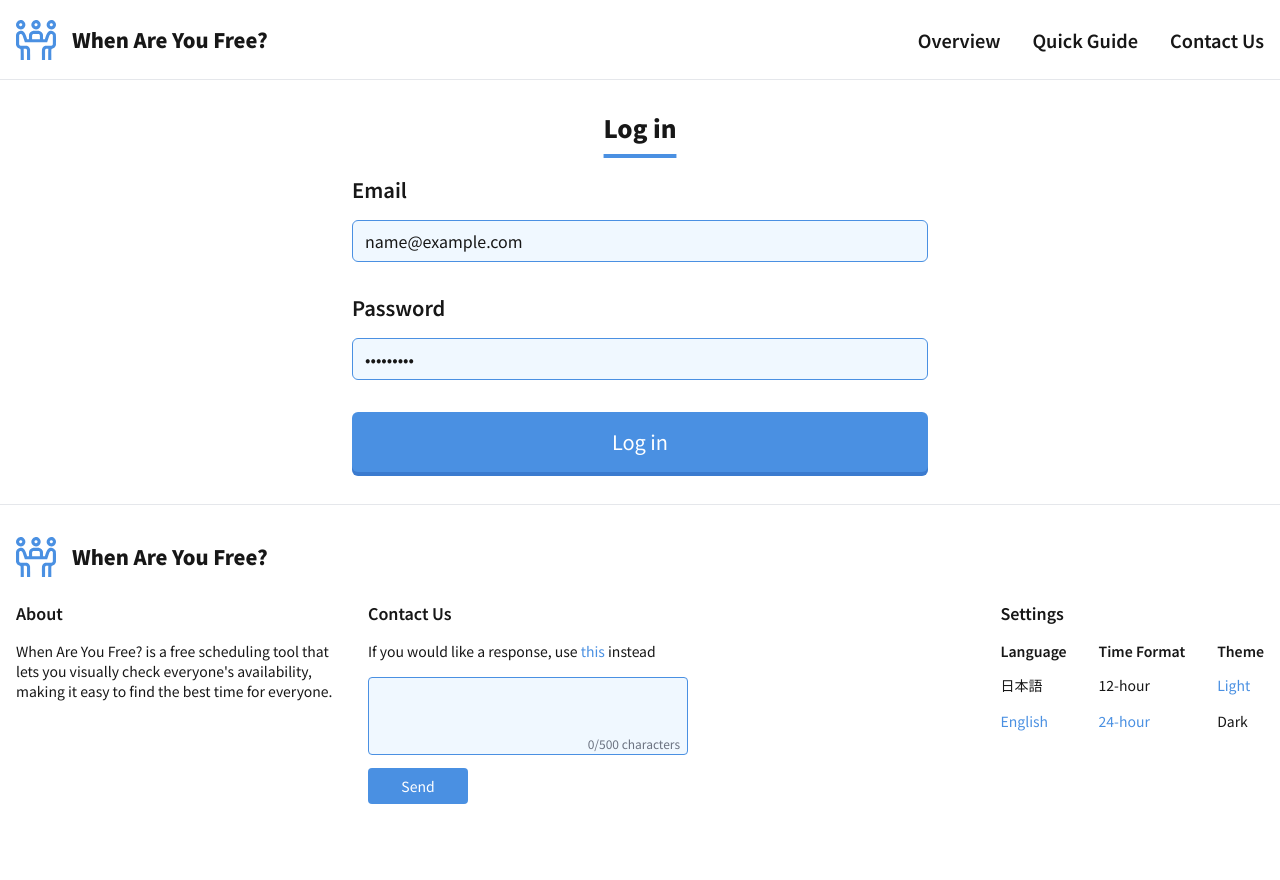
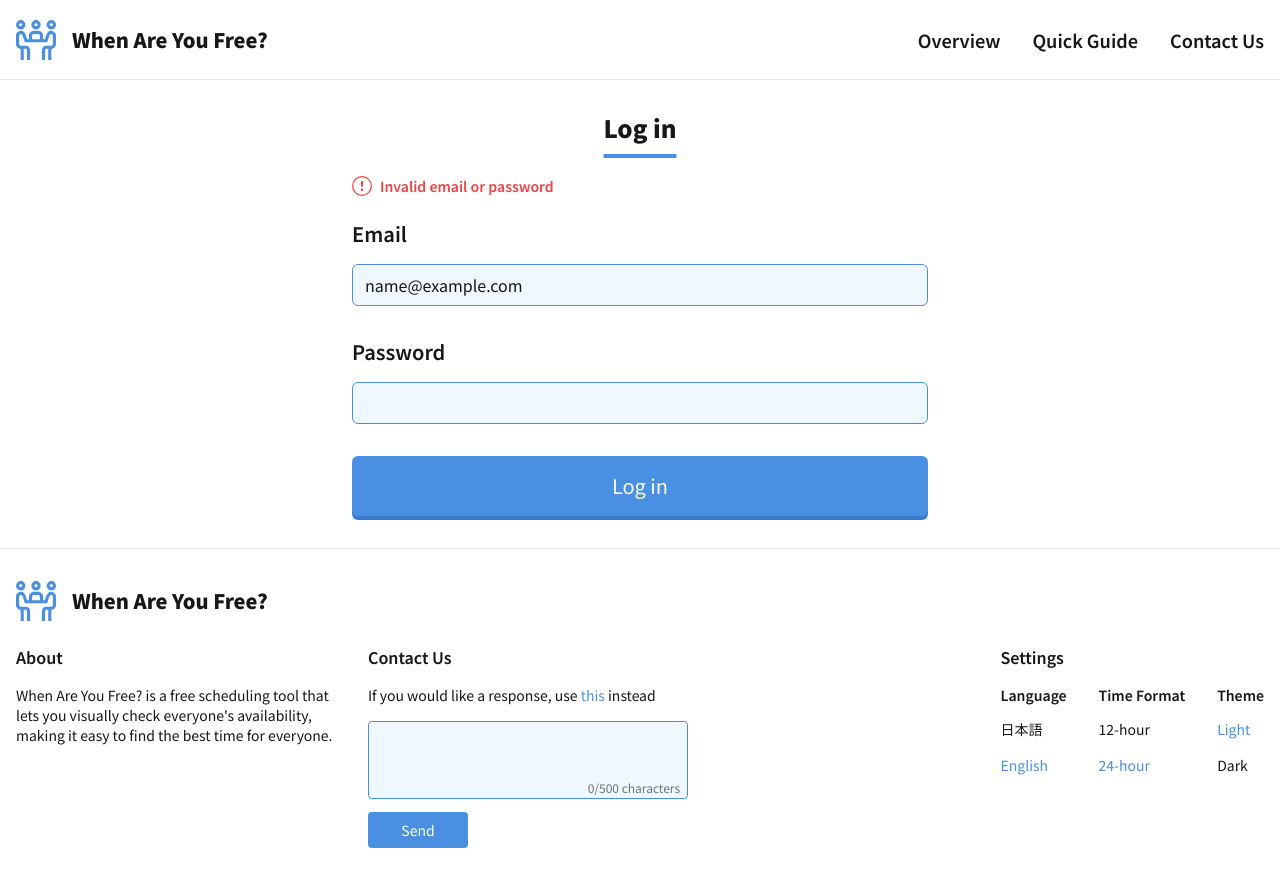
Before and after one commit to takumitoma/itsu-aiteru-scheduler, a Next.js app: page /en/login in a window 1280 px wide. Both pictures are taken after typing "name@example.com", "Sample123" into the empty fields and a click on the button "Log in". Before the commit the page ends 836 px from the top, so only its background shows below. Built offline with nearby package versions, Linux system fonts and the light colour scheme.

Commit message:
feat: add login error handling

```diff
--- a/messages/en.json
+++ b/messages/en.json
@@ -209,7 +209,8 @@
     "login": "Log in",
     "loggingIn": "Logging in...",
     "emailError": "Please enter a valid email",
-    "passwordError": "Please enter your password"
+    "passwordError": "Please enter your password",
+    "loginFail": "Invalid email or password"
   },
   "SignUp": {
     "createAccount": "Create a free account",
--- a/messages/ja.json
+++ b/messages/ja.json
@@ -209,7 +209,8 @@
     "login": "ログイン",
     "loggingIn": "ログイン中... ",
     "emailError": "メールアドレスを正しく入力してください",
-    "passwordError": "パスワードを入力してください"
+    "passwordError": "パスワードを入力してください",
+    "loginFail": "メールアドレスまたはパスワードが正しくありません"
   },
   "SignUp": {
     "createAccount": "無料アカウントを作成",
--- a/src/app/[locale]/login/page.tsx
+++ b/src/app/[locale]/login/page.tsx
@@ -1,6 +1,6 @@
 'use client';
 
-import { useRef } from 'react';
+import { useRef, useState } from 'react';
 import { useTranslations } from 'next-intl';
 import { zodResolver } from '@hookform/resolvers/zod';
 import { SubmitHandler, useForm } from 'react-hook-form';
@@ -17,10 +17,12 @@ type FormFields = z.infer<typeof schema>;
 export default function LoginPage() {
   const t = useTranslations('Login');
   const honeypotRef = useRef<HTMLInputElement>(null);
+  const [showLoginFail, setShowLoginFail] = useState(false);
 
   const {
     register,
     handleSubmit,
+    reset,
     formState: { isSubmitting, errors },
   } = useForm<FormFields>({
     resolver: zodResolver(schema),
@@ -31,7 +33,18 @@ export default function LoginPage() {
   });
 
   const onSubmit: SubmitHandler<FormFields> = async (data) => {
+    setShowLoginFail(false);
     console.log(data);
+    // mock auth
+    const success = false;
+
+    if (!success) {
+      setShowLoginFail(true);
+      reset({ password: '' });
+      return;
+    }
+
+    // successful login below
   };
 
   return (
@@ -44,6 +57,12 @@ export default function LoginPage() {
       </h1>
       <form noValidate onSubmit={handleSubmit(onSubmit)} className="space-y-8 w-full">
         <div className="space-y-2">
+          {showLoginFail && (
+            <div className="flex text-red-500 space-x-2 font-semibold text-lg sm:text-xl pb-4">
+              <BsExclamationCircle />
+              <p className="text-sm">{t('loginFail')}</p>
+            </div>
+          )}
           <label htmlFor="email" className="block">
             {t('email')}
             <input
```
